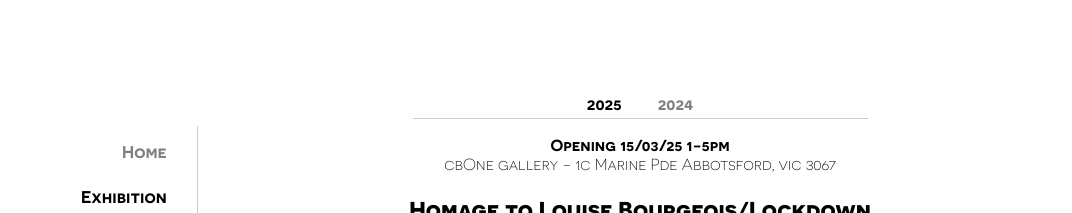
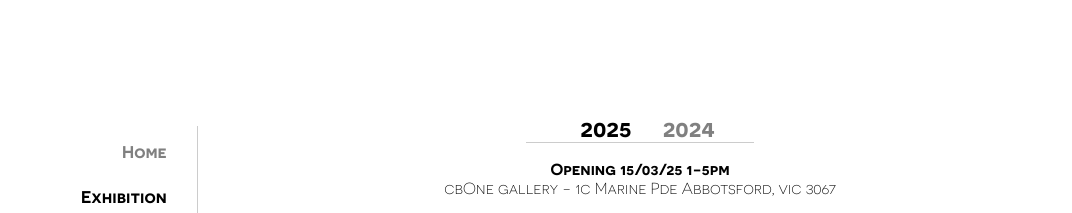
Before and after one commit to skepsy-dev/ms, a website: page index.html in a window 1280 px wide. Both pictures are taken after a click on the button "Exhibition". Shown: the top 213 px of the page, 101-1173 px from the left. Drawn offline with nearby package versions, Linux system fonts and the light colour scheme.

Commit message:
increased font sixe of tabs on exhibition page.

```diff
--- a/main.css
+++ b/main.css
@@ -337,7 +337,7 @@
     /* This will put the pseudo element on its own line. */
     margin: 0 auto;
     /* This will center the border. */
-    width: 60%;
+    width: 30%;
     /* Change this to whatever width you want. */
     /* padding-top: 5px; */
     /* This creates some space between the element and the border. */
@@ -353,10 +353,11 @@
     border: none;
     outline: none;
     cursor: pointer;
-    padding: 5px 16px;
+    margin-top: 3%;
     transition: 0.3s;
-    font-size: 17px;
+    font-size: 25px;
     font-family: "tabFont";
+    margin-left: 2%;
 }
 
 /* Change background color of buttons on hover */
```
